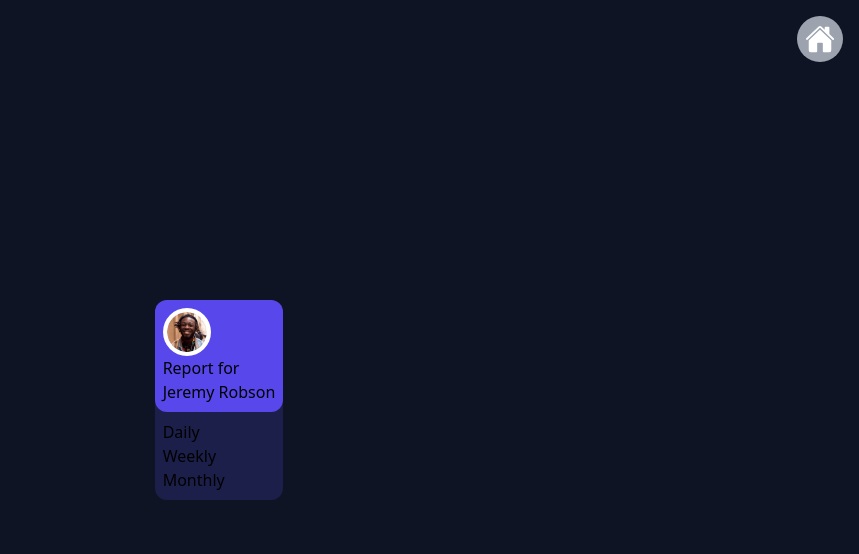
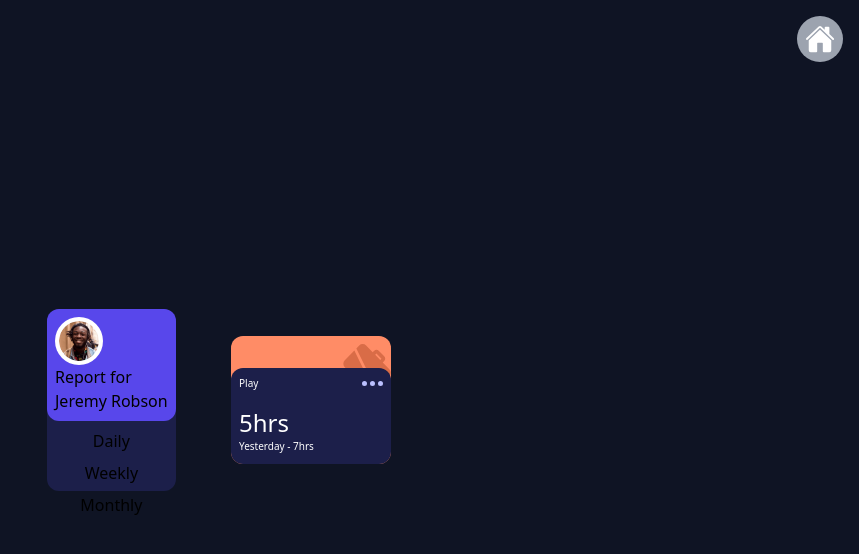
Before and after one commit to felipesdiseno/frontendmentor, a Next.js app: page /trackingtimepage in a window 1280 px wide. Shown: the top 554 px of the page, without its empty margins (421-1280 px from the left). Built offline with nearby package versions, Linux system fonts and the light colour scheme.

Commit message:
maquetación de componentes para timetracking

```diff
--- a/src/app/trackingtimepage/page.tsx
+++ b/src/app/trackingtimepage/page.tsx
@@ -2,10 +2,12 @@ import TimeTRackingC from "@/components/TimeTracking";
 import React from "react";
 import { IoHome } from "react-icons/io5";
 import Link from "next/link";
+import ActivityCard from "@/components/TimeTracking/activityCard";
 function TrackingTimePage() {
   return (
-    <div className="flex flex-row items-center justify-center bg-[#0F1424] h-screen w-screen">
+    <div className="flex md:flex-row sm:flex-col items-center justify-center bg-[#0F1424] h-screen w-screen gap-6">
       <TimeTRackingC />
+      <ActivityCard />
       <div className="absolute top-4 right-4 p-2 ml-2 rounded-full bg-gray-400 text-white hover:bg-gray-500 hover:cursor-pointer transform hover:scale-110 ease-in-out">
         <Link href={"/"}>
           <IoHome className="text-3xl" />
--- /dev/null
+++ b/src/components/TimeTracking/activityCard.tsx
@@ -0,0 +1,31 @@
+import React from "react";
+
+function ActivityCard() {
+  return (
+    <div className="flex flex-col bg-[#FF8C66] justify-end rounded-xl relative p-2 md:w-[160px] md:h-[128px] sm:w-[240px] sm:h-[112px] ">
+      <div className="absolute top-2 right-0 z-0">
+        <img
+          src="/timeTracking/icon-work.svg"
+          alt="imageDescription"
+          className="w-[48px] h-[48.63px]"
+        />
+      </div>
+      <div className="bg-[#1C1F4A] flex flex-col rounded-xl md:w-[160px] md:h-[96px] sm:w-[240px] sm:h-[84px] z-10 absolute bottom-0 left-0 right-0 mx-auto">
+        <div className="flex flex-row justify-between items-center w-full p-2 ">
+          <h3 className="text-[10px] text-white">Play</h3>
+          <img
+            src="/timeTracking/icon-ellipsis.svg"
+            alt="imageDescription"
+            className="text-white"
+          />
+        </div>
+        <div className="p-2">
+          <h3 className="text-2xl text-white">5hrs</h3>
+          <h4 className="text-[10px] text-white">Yesterday - 7hrs</h4>
+        </div>
+      </div>
+    </div>
+  );
+}
+
+export default ActivityCard;
--- a/src/components/TimeTracking/index.tsx
+++ b/src/components/TimeTracking/index.tsx
@@ -2,9 +2,9 @@ import React from "react";
 
 function TimeTRackingC() {
   return (
-    <div className="flex flex-row">
+    <div className="flex md:flex-row sm:flex-col gap-6 md:w-[160px] md:h-[181.33px] sm:w-[240px] sm:h-[74.66px]">
       <div className="flex flex-col bg-[#1C1F4A] rounded-xl">
-        <div className="bg-[#5847EB] rounded-xl p-2 ">
+        <div className="bg-[#5847EB] rounded-xl p-2 md:flex-col sm:flex-row flex">
           <div className="p-1 bg-white rounded-full flex  items-start w-fit">
             <img
               src="/timeTracking/image-jeremy.png"
@@ -15,7 +15,7 @@ function TimeTRackingC() {
           <h3>Report for</h3>
           <h2>Jeremy Robson</h2>
         </div>
-        <div className="flex flex-col p-2">
+        <div className="flex md:flex-col sm:flex-row gap-2 md:justify-between md:items-center p-2">
           <h3>Daily</h3>
           <h3>Weekly</h3>
           <h3>Monthly</h3>
```
